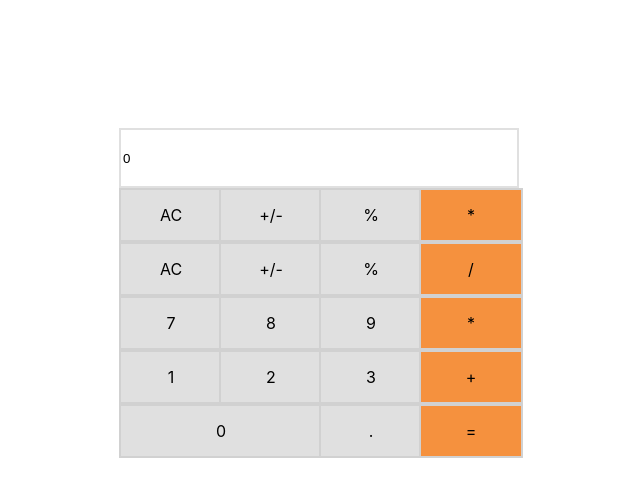
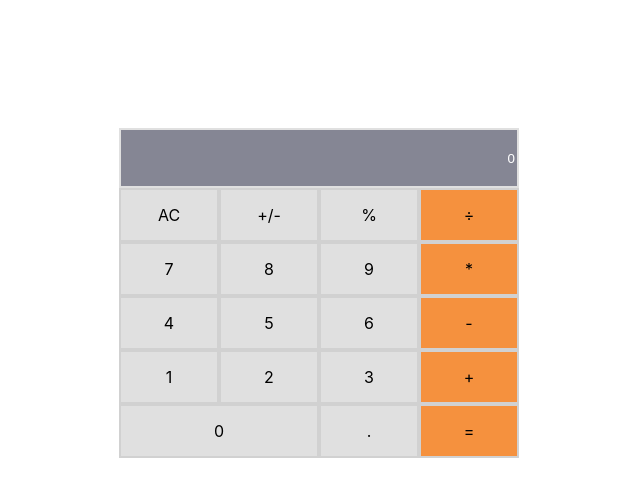
Before and after one commit to tta2yta/math-magicians, a React (Create React App) app: page / in a window 1280 px wide. Shown: the top 496 px of the page, without its empty margins (321-961 px from the left). Built offline with nearby package versions, Linux system fonts and the light colour scheme.

Commit message:
Fix linters

```diff
--- a/src/App.css
+++ b/src/App.css
@@ -1,48 +1,58 @@
 
-.calculator{
+.calculator {
   margin: 10% auto;
   width: 400px;
   height: 500px;
+
   /* border: 1px solid black; */
 }
 
-.calculator-body, .calculator-body-last{
+.calculator-body,
+.calculator-body-last {
   display: grid;
   grid-template-columns: 100px 100px 100px 100px;
   padding: 0;
 }
-.calculator-body > div, .calculator-body-last > div  {
 
+.calculator-body > div,
+.calculator-body-last > div {
   padding: 15px 0;
   width: 100%;
   text-align: center;
+
   /* background-color: blue; */
+}
 
-}
-.input-val{
-  grid-column:1 / span 4;
+.input-val {
+  grid-column: 1 / span 4;
   padding: 0;
   position: relative;
   height: 30px;
 }
 
-input[type="text"]{
-  position:absolute;
+input[type="text"] {
+  position: absolute;
   top: 0;
   left: 0;
   min-width: 100%;
   height: 100%;
   box-sizing: border-box;
-  border: 2px solid #E0E0E0;
+  border: 2px solid #e0e0e0;
+  background-color: #858694;
+  color: white;
+  text-align: right;
 }
-.cols-span-2{
+
+.cols-span-2 {
   grid-column: 1 / span 2;
 }
 
-.calc-row{
-  background-color: #E0E0E0;
-  border: 2px solid #D1D1D1;
+.calc-row {
+  background-color: #e0e0e0;
+  border: 2px solid #d1d1d1;
+  box-sizing: border-box;
 }
-.arthemetic{
-  background-color:#F5913E ;
+
+.arthemetic {
+  background-color: #f5913e;
 }
--- a/src/components/calculator.js
+++ b/src/components/calculator.js
@@ -1,4 +1,3 @@
-/* eslint-disable */
 import React from 'react';
 
 export default class Calculator extends React.Component {
@@ -12,21 +11,14 @@ export default class Calculator extends React.Component {
       <div className="calculator">
         <div className="calculator-body">
           <div className="input-val">
-              <input type="text" value="0"/>
+            <input type="text" value="0" />
           </div>
         </div>
         <div className="calculator-body">
           <div className="calc-row">AC</div>
           <div className="calc-row">+/-</div>
           <div className="calc-row">%</div>
-          <div className="calc-row arthemetic">*</div>
-        </div>
-
-        <div className="calculator-body">
-          <div className="calc-row">AC</div>
-          <div className="calc-row">+/-</div>
-          <div className="calc-row">%</div>
-          <div className="calc-row arthemetic">/</div>
+          <div className="calc-row arthemetic">÷</div>
         </div>
 
         <div className="calculator-body">
@@ -34,6 +26,13 @@ export default class Calculator extends React.Component {
           <div className="calc-row">8</div>
           <div className="calc-row">9</div>
           <div className="calc-row arthemetic">*</div>
+        </div>
+
+        <div className="calculator-body">
+          <div className="calc-row">4</div>
+          <div className="calc-row">5</div>
+          <div className="calc-row">6</div>
+          <div className="calc-row arthemetic">-</div>
         </div>
 
         <div className="calculator-body">
```
